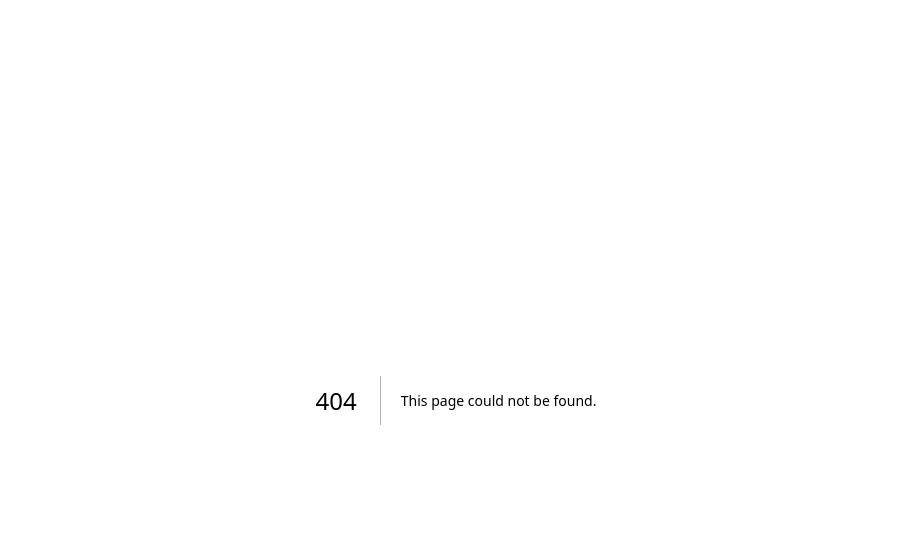
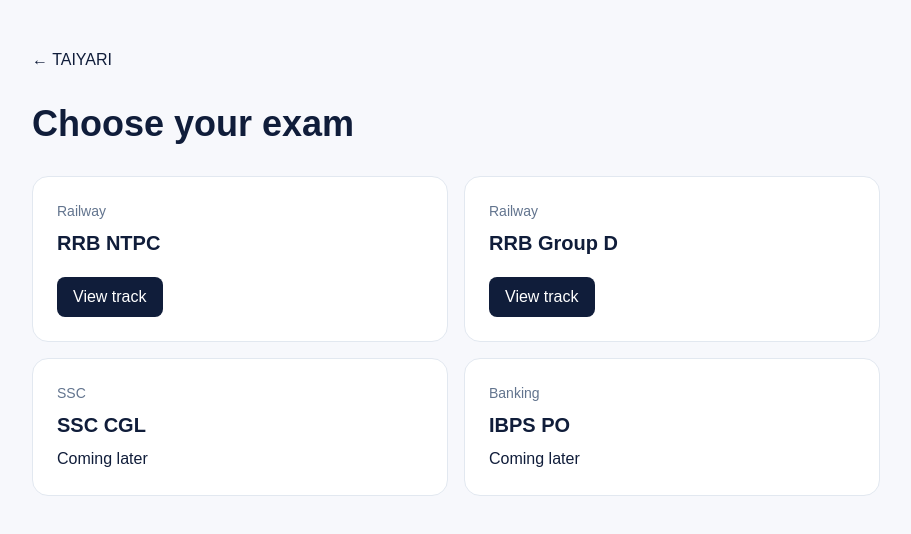
Before and after one commit to krway/taiyari, a Next.js app: page /exams in a window 1280 px wide. Before the commit this address had no page. Shown: the top 534 px of the page, without its empty margins (184-1095 px from the left). Built offline with nearby package versions, Linux system fonts and the light colour scheme.

Commit message:
Phase 1: add app/exams/page.tsx

```diff
--- /dev/null
+++ b/app/exams/page.tsx
@@ -0,0 +1,5 @@
+import Link from 'next/link';
+import { exams } from '../../lib/exams';
+export default function Exams() {
+ return <main className="mx-auto max-w-4xl px-6 py-12"><Link href="/">← TAIYARI</Link><h1 className="my-8 text-4xl font-bold">Choose your exam</h1><div className="grid gap-4 sm:grid-cols-2">{exams.map(exam=><article key={exam.id} className="rounded-2xl border border-slate-200 bg-white p-6"><p className="text-sm text-slate-500">{exam.category}</p><h2 className="my-2 text-xl font-bold">{exam.name}</h2>{exam.available?<Link className="mt-3 inline-block rounded-lg bg-[#101d3a] px-4 py-2 text-white" href={'/exams/'+exam.id}>View track</Link>:<p>Coming later</p>}</article>)}</div></main>;
+}
```
